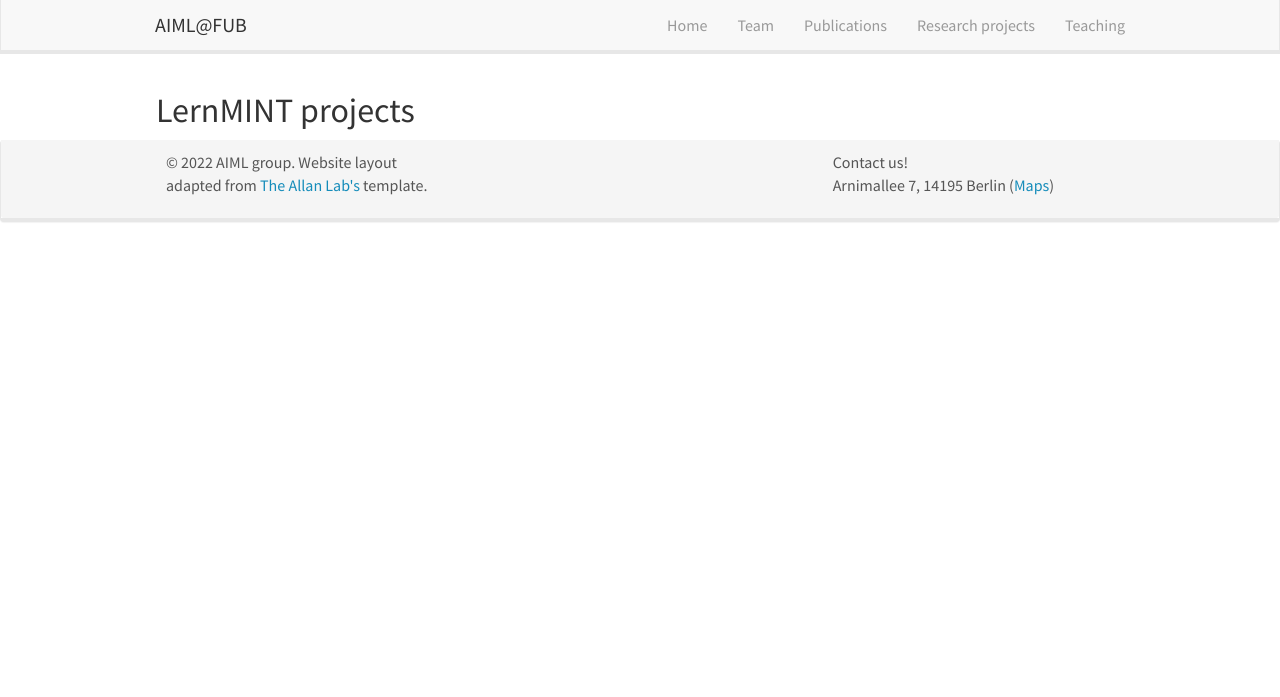
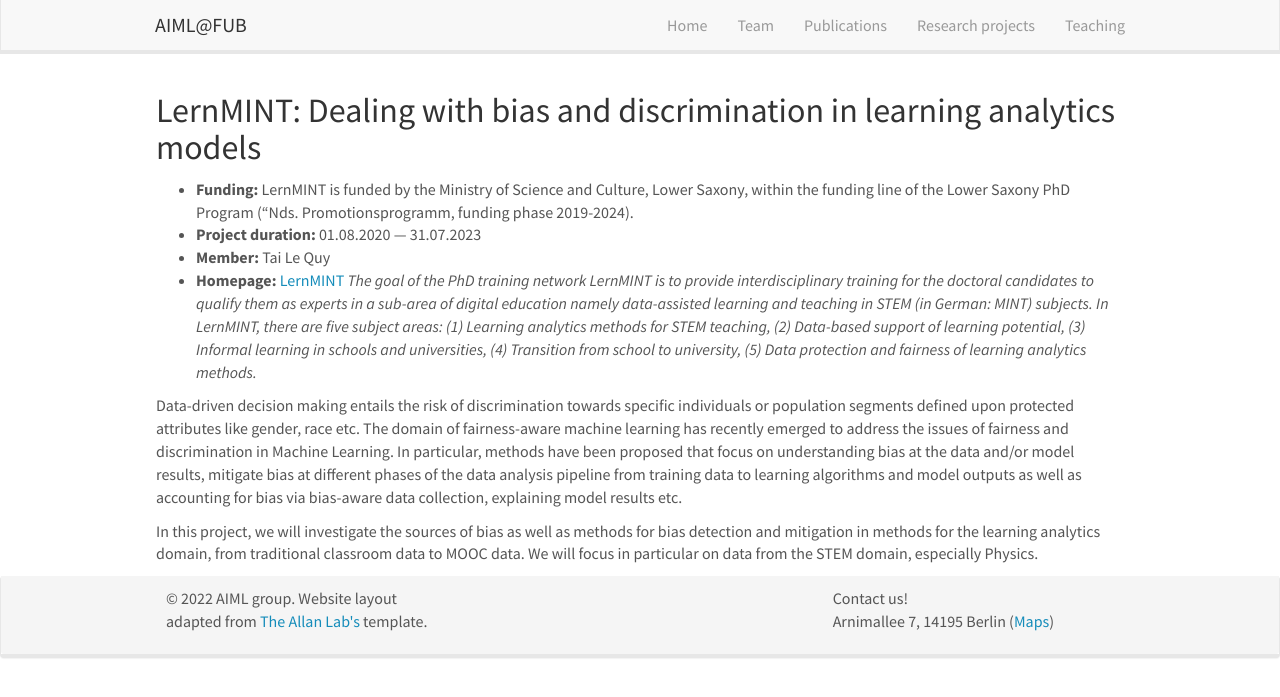
Before and after one commit to AIML-research/AIML-research.github.io, a Jekyll site: the page built from _pages/lernmint.md, in a window 1280 px wide. Shown: the top 697 px of the page. Built offline with Jekyll 4.4.1, drawn with Linux system fonts in a browser that asks for light colours; nearby versions of some CDN libraries.

Commit message:
Update lernmint.md

```diff
--- a/_pages/lernmint.md
+++ b/_pages/lernmint.md
@@ -6,4 +6,14 @@ sitemap: false
 permalink: /projects/lernmint/
 ---
 
-## LernMINT projects
+## LernMINT: Dealing with bias and discrimination in learning analytics models
+
+- <b>Funding: </b> LernMINT is funded by the Ministry of Science and Culture, Lower Saxony, within the funding line of the Lower Saxony PhD Program (“Nds. Promotionsprogramm, funding phase 2019-2024).
+- <b>Project duration: </b> 01.08.2020 — 31.07.2023
+- <b>Member: </b> Tai Le Quy
+- <b>Homepage: </b> <a href="https://lernmint.org/">LernMINT </a>
+<i>The goal of the PhD training network LernMINT is to provide interdisciplinary training for the doctoral candidates to qualify them as experts in a sub-area of digital education namely data-assisted learning and teaching in STEM (in German: MINT) subjects. In LernMINT, there are five subject areas: (1) Learning analytics methods for STEM teaching, (2) Data-based support of learning potential, (3) Informal learning in schools and universities, (4) Transition from school to university, (5) Data protection and fairness of learning analytics methods. </i>
+
+Data-driven decision making entails the risk of discrimination towards specific individuals or population segments defined upon protected attributes like gender, race etc. The domain of fairness-aware machine learning has recently emerged to address the issues of fairness and discrimination in Machine Learning. In particular, methods have been proposed that focus on understanding bias at the data and/or model results, mitigate bias at different phases of the data analysis pipeline from training data to learning algorithms and model outputs as well as accounting for bias via bias-aware data collection, explaining model results etc.
+
+In this project, we will investigate the sources of bias as well as methods for bias detection and mitigation in methods for the learning analytics domain, from traditional classroom data to MOOC data. We will focus in particular on data from the STEM domain, especially Physics.
```
